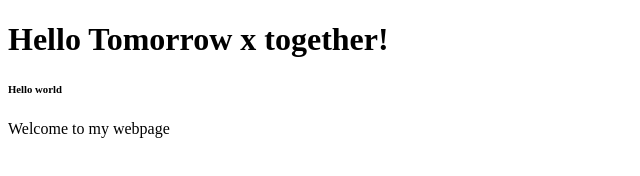
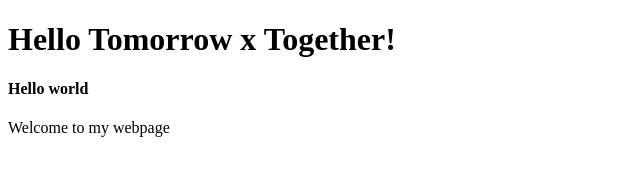
Before and after one commit to baamguet/bamguet, a plain HTML site: page index.html in a window 1280 px wide. Shown: the whole page, without its empty margins (0-640 px from the left). Drawn offline with Linux system fonts and the light colour scheme.

Commit message:
Modify HTML structure and heading levels
Updated heading levels and fixed HTML formatting.

```diff
--- a/index.html
+++ b/index.html
@@ -5,8 +5,8 @@
 		<title> Angie, Josie and Xavier's first webpage </title>
 	</head>
 	<body>
-		<h1>Hello Tomorrow x together!</h1>
-		<h6>Hello world</h6>
+		<h1>Hello Tomorrow x Together!</h1>
+		<h4>Hello world</h4>
 		<p>Welcome to my webpage</p>
 	</body>
 </html>
```
